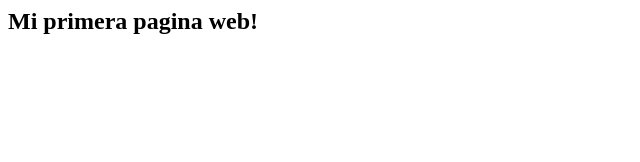
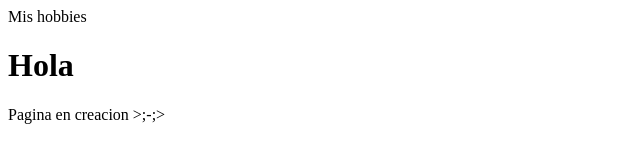
Before and after one commit to IrvingVelica/practica02, a plain HTML site: page index.html in a window 1280 px wide. Shown: the whole page, without its empty margins (0-640 px from the left). Drawn offline with Linux system fonts and the light colour scheme.

Commit message:
index prueba

```diff
--- a/index.html
+++ b/index.html
@@ -1,7 +1,9 @@
 <html>
 	<head>
+		<tittle>Mis hobbies</tittle>
 	</head>
 	<body>
-		<h2>Mi primera pagina web!</h2>
+		<h1>Hola</h1>
+		<p> Pagina en creacion >;-;> </p>
 	</body>
 </html>
```
